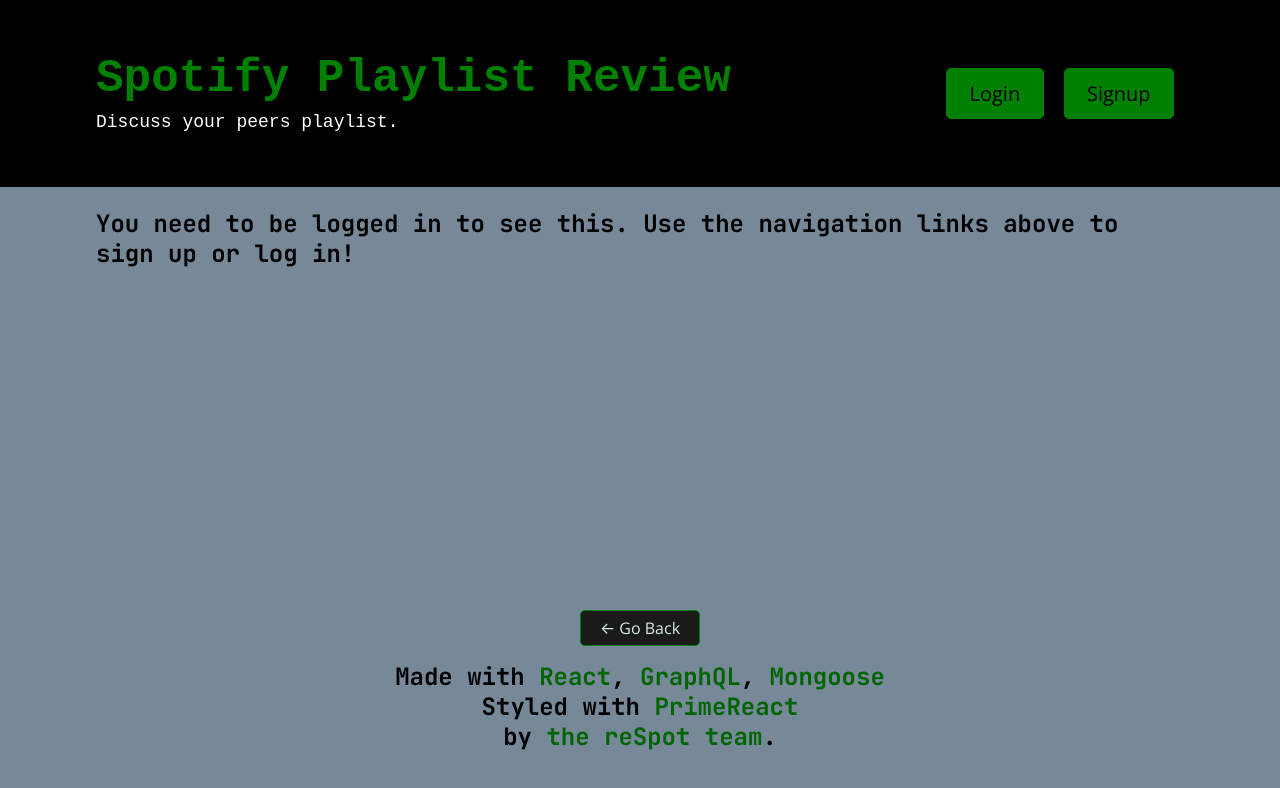
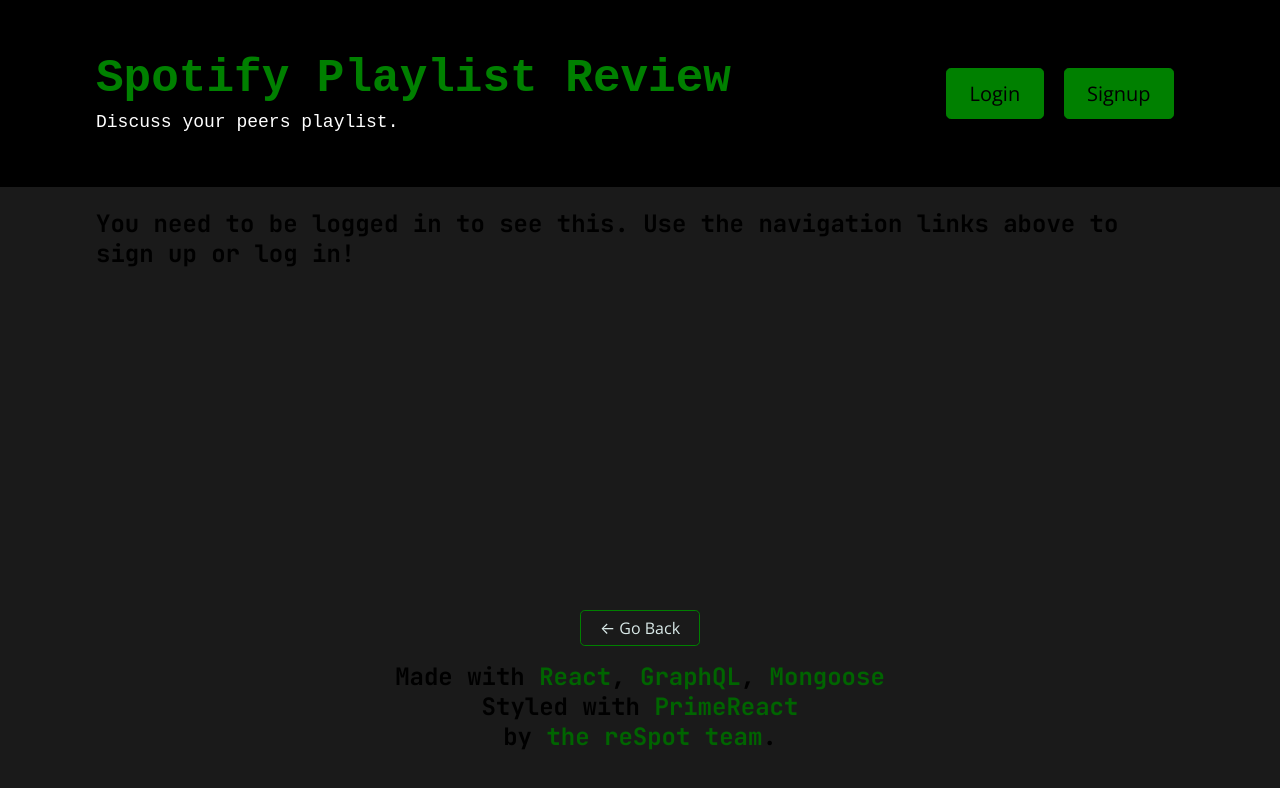
Before and after one commit to ZechB7/Re-Spot, a React (Create React App) app in the folder client/: page /me in a window 1280 px wide. Shown: the top 788 px of the page. Built offline with nearby package versions, Linux system fonts and the light colour scheme; no server answers.

Commit message:
more color

```diff
--- a/client/src/App.js
+++ b/client/src/App.js
@@ -44,7 +44,7 @@
   return (
     <ApolloProvider client={client}>
       <Router>
-        <div className="flex-column justify-flex-start min-100-vh">
+        <div className="flex-column justify-flex-start min-100-vh bg-dark">
           <Header />
           <div className="container">
             <Routes>
--- a/client/src/pages/Profile.js
+++ b/client/src/pages/Profile.js
@@ -45,7 +45,7 @@
 
 
         {/* map here */}
-        <p>link to comment on this playlist</p>
+        <p style={{ color: '#ffff' }}>link to comment on this playlist</p>
 
         <div className="col-12 col-md-10 mb-5">
           <ReviewList
```
